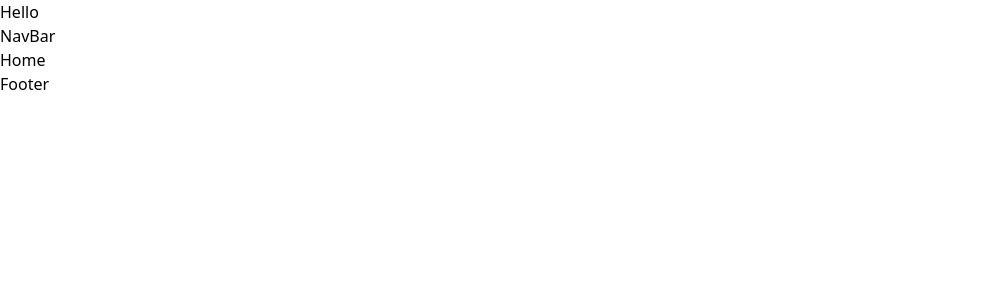
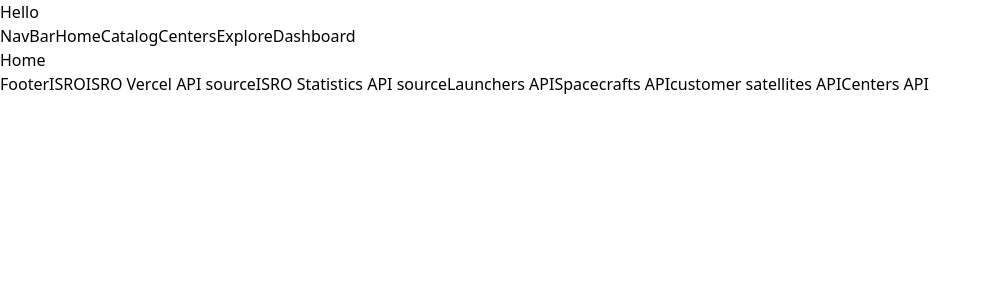
Before and after one commit to Aayushman-nvm/ISRO-Mission-Control, a React (Vite) app: page / in a window 1280 px wide. Shown: the top 300 px of the page, without its empty margins (0-991 px from the left). Built offline with nearby package versions, Linux system fonts and the light colour scheme.

Commit message:
Navigation and Footer

```diff
--- a/src/Components/Footer.jsx
+++ b/src/Components/Footer.jsx
@@ -1,8 +1,37 @@
 import React from 'react'
+import { NavLink } from 'react-router-dom'
 
 function Footer() {
+  const resourceArr = [{
+    link: "https://www.isro.gov.in/",
+    name: "ISRO"
+  },{
+    link:"https://isro.vercel.app/",
+    name: "ISRO Vercel API source"
+  },{
+    link:"https://isrostats.in/home",
+    name: "ISRO Statistics API source"
+  }, {
+    link: "https://services.isrostats.in/api/launches",
+    name: "Launchers API"
+  }, {
+    link: "https://services.isrostats.in/api/spacecraft",
+    name: "Spacecrafts API"
+  }, {
+    link: "https://isro.vercel.app/api/customer_satellites",
+    name: "customer satellites API"
+  }, {
+    link: "https://isro.vercel.app/api/centres",
+    name: "Centers API"
+  }];
   return (
-    <div>Footer</div>
+    <div>Footer
+      {resourceArr.map((item, index) => (
+        <NavLink key={index} to={item.link} target="_blank" rel="noopener noreferrer" className={({ isActive }) => isActive ? "active" : "inactive"}>
+          {item.name}
+        </NavLink>
+      ))}
+    </div>
   )
 }
 
--- a/src/Components/NavBar.jsx
+++ b/src/Components/NavBar.jsx
@@ -1,8 +1,31 @@
 import React from 'react'
+import { NavLink } from 'react-router-dom'
 
 function NavBar() {
+  const linkArr = [{
+    link: "/",
+    name: "Home"
+  }, {
+    link: "/catalog",
+    name: "Catalog"
+  }, {
+    link: "/centers",
+    name: "Centers"
+  }, {
+    link: "/explore",
+    name: "Explore"
+  }, {
+    link: "/dashboard",
+    name: "Dashboard"
+  }];
   return (
-    <div>NavBar</div>
+    <div>NavBar
+      {linkArr.map((item, index) => (
+        <NavLink key={index} to={item.link} className={({ isActive }) => isActive ? "active" : "inactive"}>
+          {item.name}
+        </NavLink>
+      ))}
+    </div>
   )
 }
 
```
